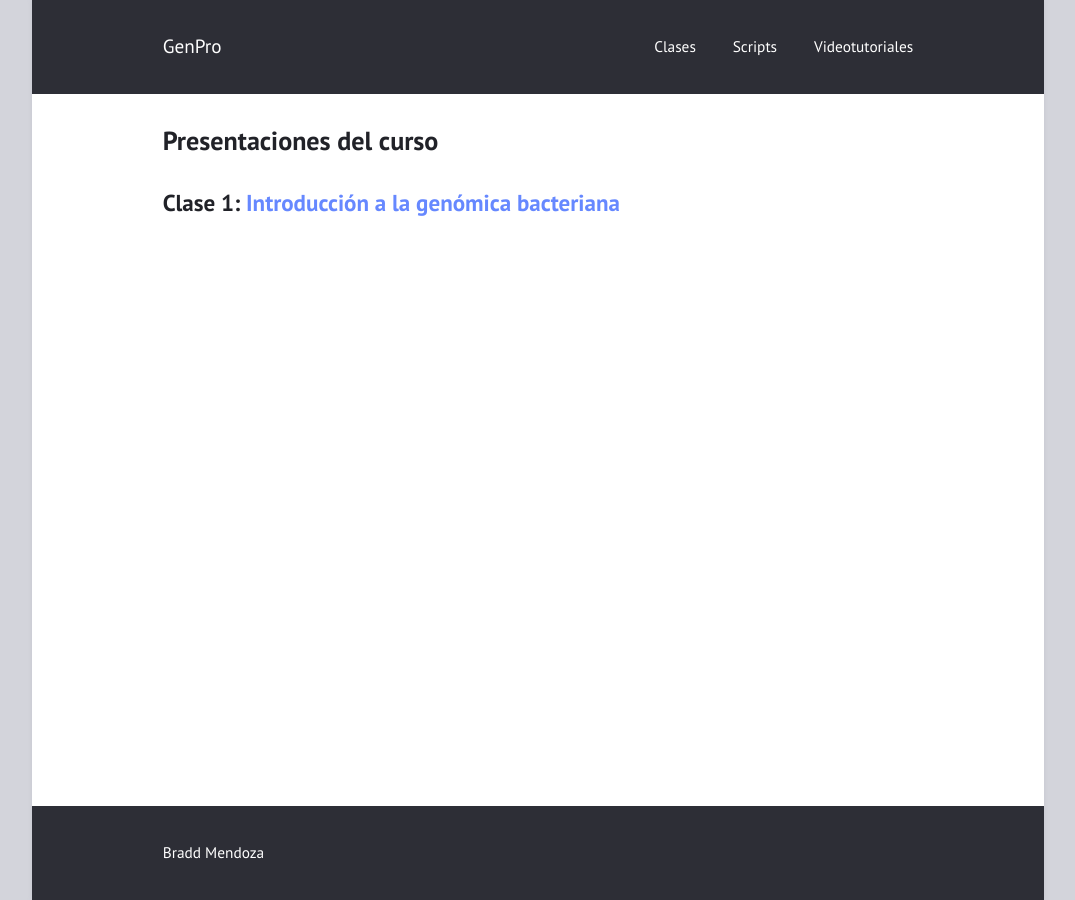
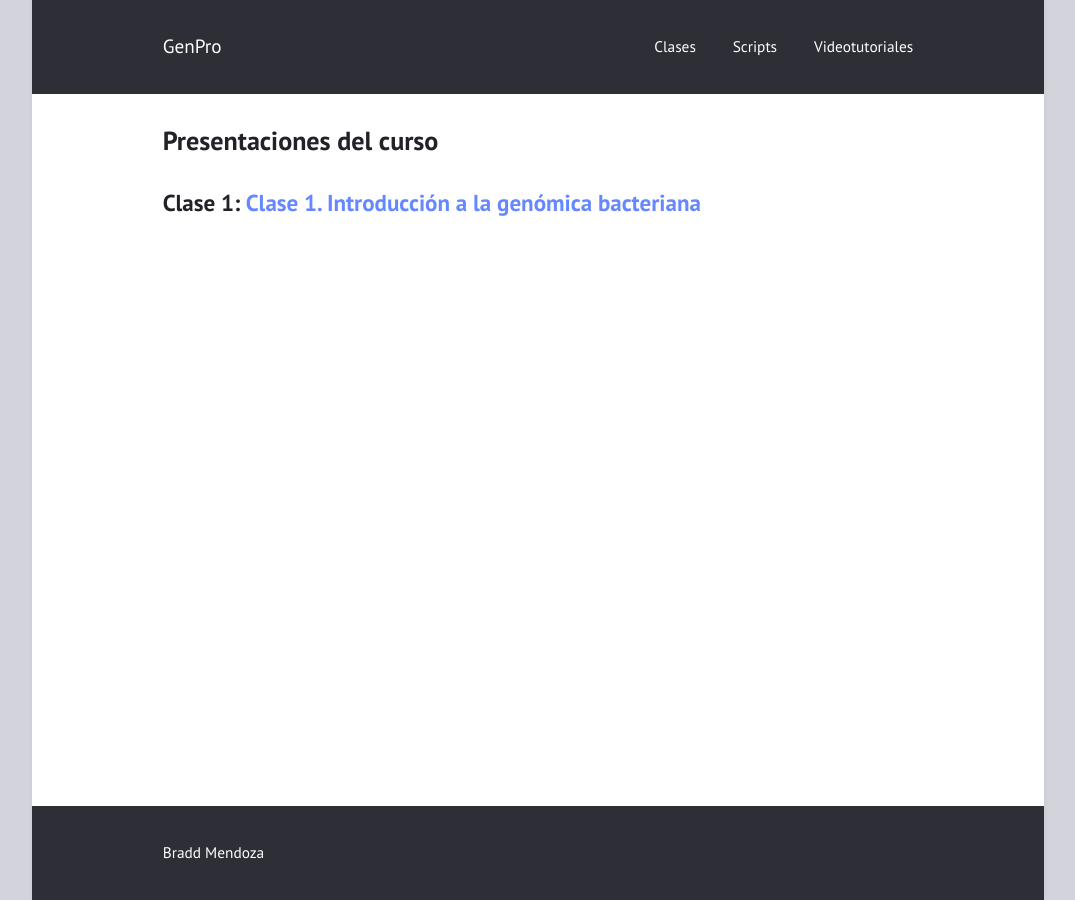
Before and after one commit to braddmg/GenPro, a Jekyll site: the page built from Clases.md, in a window 1280 px wide. Shown: the whole page, without its empty margins (102-1177 px from the left). Built offline with Jekyll 4.4.1, drawn with Linux system fonts in a browser that asks for light colours.

Commit message:
Update Clases.md

```diff
--- a/Clases.md
+++ b/Clases.md
@@ -3,7 +3,7 @@ title: "Presentaciones del curso"
 layout: page
 ---
 
-## Clase 1: [Introducción a la genómica bacteriana]
+## Clase 1: <a href="Clases/Clase_1.pdf" download>Clase 1. Introducción a la genómica bacteriana</a>
 
 [Introducción a la genómica bacteriana]: https://github.com/braddmg/ProkGen/blob/main/Clases/Clase_1.pdf
 [jekyll-gh]:   https://github.com/jekyll/jekyll
```
